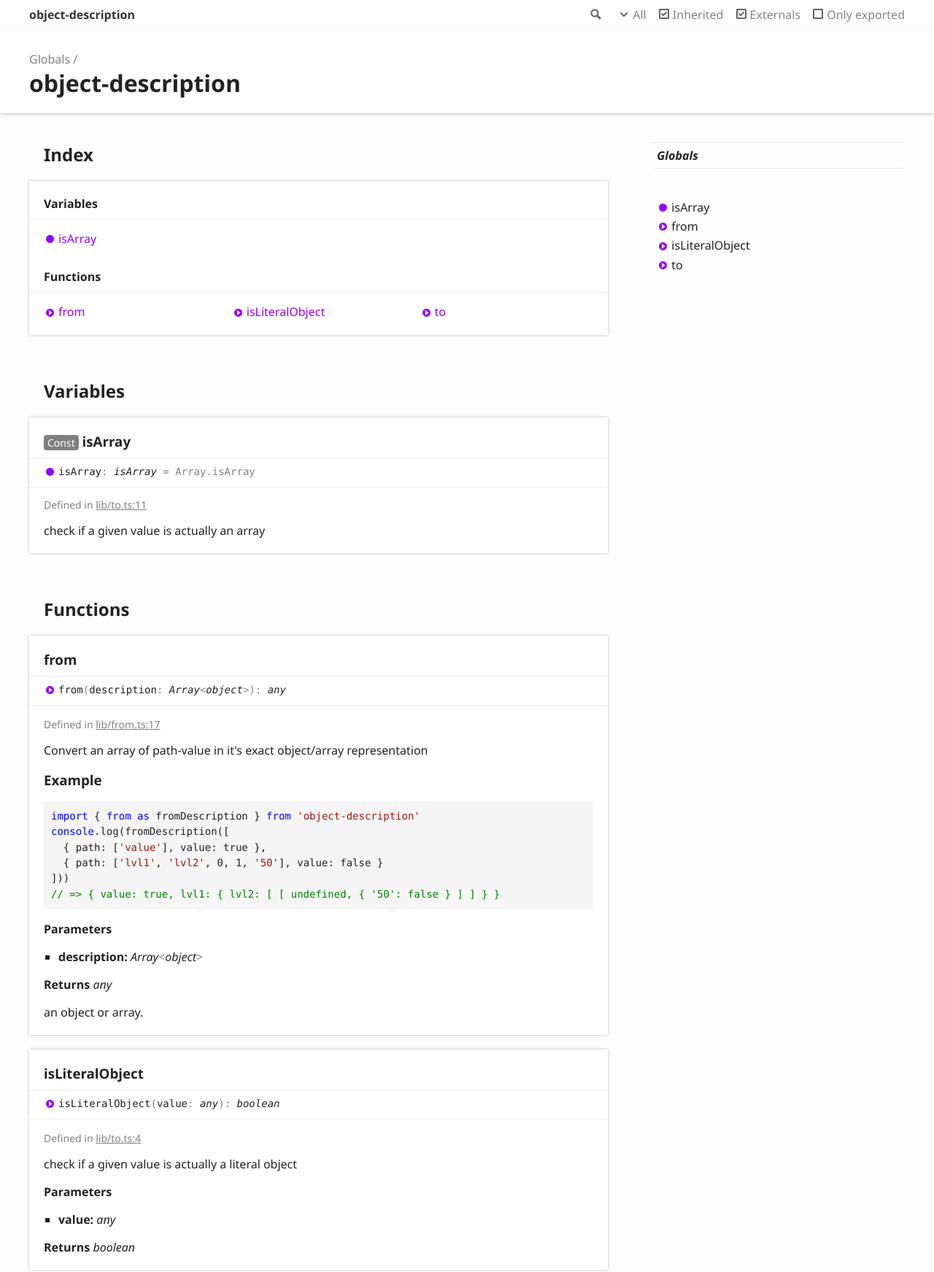
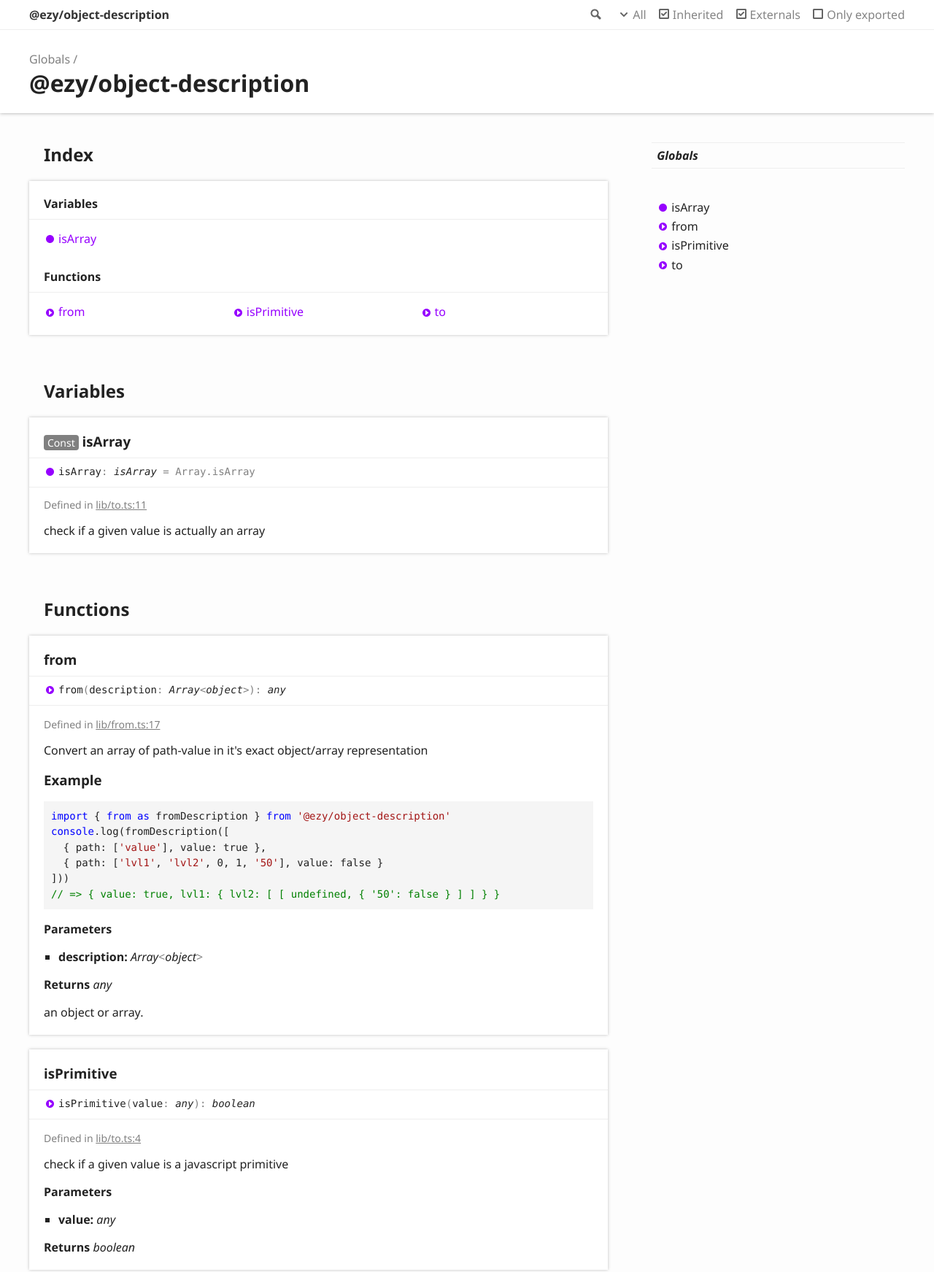
Before and after one commit to ezylean/object-description, a plain HTML site: page globals.html in a window 1280 px wide. Shown: the top 1743 px of the page at 73% size. Drawn offline with Linux system fonts and the light colour scheme.

Commit message:
[ci skip] Updates

```diff
--- a/assets/js/search.js
+++ b/assets/js/search.js
@@ -1,3 +1,3 @@
 var typedoc = typedoc || {};
             typedoc.search = typedoc.search || {};
-            typedoc.search.data = {"kinds":{"32":"Variable","64":"Function"},"rows":[{"id":0,"kind":64,"name":"from","url":"globals.html#from","classes":"tsd-kind-function"},{"id":1,"kind":64,"name":"isLiteralObject","url":"globals.html#isliteralobject","classes":"tsd-kind-function tsd-is-not-exported"},{"id":2,"kind":32,"name":"isArray","url":"globals.html#isarray","classes":"tsd-kind-variable tsd-is-not-exported"},{"id":3,"kind":64,"name":"to","url":"globals.html#to","classes":"tsd-kind-function"}]};
+            typedoc.search.data = {"kinds":{"32":"Variable","64":"Function"},"rows":[{"id":0,"kind":64,"name":"from","url":"globals.html#from","classes":"tsd-kind-function"},{"id":1,"kind":64,"name":"isPrimitive","url":"globals.html#isprimitive","classes":"tsd-kind-function tsd-is-not-exported"},{"id":2,"kind":32,"name":"isArray","url":"globals.html#isarray","classes":"tsd-kind-variable tsd-is-not-exported"},{"id":3,"kind":64,"name":"to","url":"globals.html#to","classes":"tsd-kind-function"}]};
--- a/globals.html
+++ b/globals.html
@@ -3,7 +3,7 @@
 <head>
 	<meta charset="utf-8">
 	<meta http-equiv="X-UA-Compatible" content="IE=edge">
-	<title>object-description</title>
+	<title>@ezy/object-description</title>
 	<meta name="description" content="">
 	<meta name="viewport" content="width=device-width, initial-scale=1">
 	<link rel="stylesheet" href="assets/css/main.css">
@@ -22,7 +22,7 @@
 						<li class="state loading">Preparing search index...</li>
 						<li class="state failure">The search index is not available</li>
 					</ul>
-					<a href="index.html" class="title">object-description</a>
+					<a href="index.html" class="title">@ezy/object-description</a>
 				</div>
 				<div class="table-cell" id="tsd-widgets">
 					<div id="tsd-filter">
@@ -56,7 +56,7 @@
 					<a href="globals.html">Globals</a>
 				</li>
 			</ul>
-			<h1> object-description</h1>
+			<h1> @ezy/object-description</h1>
 		</div>
 	</div>
 </header>
@@ -77,7 +77,7 @@
 							<h3>Functions</h3>
 							<ul class="tsd-index-list">
 								<li class="tsd-kind-function"><a href="globals.html#from" class="tsd-kind-icon">from</a></li>
-								<li class="tsd-kind-function tsd-is-not-exported"><a href="globals.html#isliteralobject" class="tsd-kind-icon">is<wbr>Literal<wbr>Object</a></li>
+								<li class="tsd-kind-function tsd-is-not-exported"><a href="globals.html#isprimitive" class="tsd-kind-icon">is<wbr>Primitive</a></li>
 								<li class="tsd-kind-function"><a href="globals.html#to" class="tsd-kind-icon">to</a></li>
 							</ul>
 						</section>
@@ -92,7 +92,7 @@
 					<div class="tsd-signature tsd-kind-icon">is<wbr>Array<span class="tsd-signature-symbol">:</span> <span class="tsd-signature-type">isArray</span><span class="tsd-signature-symbol"> =&nbsp;Array.isArray</span></div>
 					<aside class="tsd-sources">
 						<ul>
-							<li>Defined in <a href="https://github.com/ezylean/object-description/blob/8c43bda/src/lib/to.ts#L11">lib/to.ts:11</a></li>
+							<li>Defined in <a href="https://github.com/ezylean/object-description/blob/c62d84c/src/lib/to.ts#L11">lib/to.ts:11</a></li>
 						</ul>
 					</aside>
 					<div class="tsd-comment tsd-typography">
@@ -114,7 +114,7 @@
 						<li class="tsd-description">
 							<aside class="tsd-sources">
 								<ul>
-									<li>Defined in <a href="https://github.com/ezylean/object-description/blob/8c43bda/src/lib/from.ts#L17">lib/from.ts:17</a></li>
+									<li>Defined in <a href="https://github.com/ezylean/object-description/blob/c62d84c/src/lib/from.ts#L17">lib/from.ts:17</a></li>
 								</ul>
 							</aside>
 							<div class="tsd-comment tsd-typography">
@@ -122,7 +122,7 @@
 									<p>Convert an array of path-value in it&#39;s exact object/array representation</p>
 								</div>
 								<h3 id="example">Example</h3>
-								<pre><code class="language-js"><span class="hljs-keyword">import</span> { <span class="hljs-keyword">from</span> <span class="hljs-keyword">as</span> fromDescription } <span class="hljs-keyword">from</span> <span class="hljs-string">'object-description'</span>
+								<pre><code class="language-js"><span class="hljs-keyword">import</span> { <span class="hljs-keyword">from</span> <span class="hljs-keyword">as</span> fromDescription } <span class="hljs-keyword">from</span> <span class="hljs-string">'@ezy/object-description'</span>
 <span class="hljs-built_in">console</span>.log(fromDescription([
   { <span class="hljs-attr">path</span>: [<span class="hljs-string">'value'</span>], <span class="hljs-attr">value</span>: <span class="hljs-literal">true</span> },
   { <span class="hljs-attr">path</span>: [<span class="hljs-string">'lvl1'</span>, <span class="hljs-string">'lvl2'</span>, <span class="hljs-number">0</span>, <span class="hljs-number">1</span>, <span class="hljs-string">'50'</span>], <span class="hljs-attr">value</span>: <span class="hljs-literal">false</span> }
@@ -141,21 +141,21 @@
 					</ul>
 				</section>
 				<section class="tsd-panel tsd-member tsd-kind-function tsd-is-not-exported">
-					<a name="isliteralobject" class="tsd-anchor"></a>
-					<h3>is<wbr>Literal<wbr>Object</h3>
+					<a name="isprimitive" class="tsd-anchor"></a>
+					<h3>is<wbr>Primitive</h3>
 					<ul class="tsd-signatures tsd-kind-function tsd-is-not-exported">
-						<li class="tsd-signature tsd-kind-icon">is<wbr>Literal<wbr>Object<span class="tsd-signature-symbol">(</span>value<span class="tsd-signature-symbol">: </span><span class="tsd-signature-type">any</span><span class="tsd-signature-symbol">)</span><span class="tsd-signature-symbol">: </span><span class="tsd-signature-type">boolean</span></li>
+						<li class="tsd-signature tsd-kind-icon">is<wbr>Primitive<span class="tsd-signature-symbol">(</span>value<span class="tsd-signature-symbol">: </span><span class="tsd-signature-type">any</span><span class="tsd-signature-symbol">)</span><span class="tsd-signature-symbol">: </span><span class="tsd-signature-type">boolean</span></li>
 					</ul>
 					<ul class="tsd-descriptions">
 						<li class="tsd-description">
 							<aside class="tsd-sources">
 								<ul>
-									<li>Defined in <a href="https://github.com/ezylean/object-description/blob/8c43bda/src/lib/to.ts#L4">lib/to.ts:4</a></li>
+									<li>Defined in <a href="https://github.com/ezylean/object-description/blob/c62d84c/src/lib/to.ts#L4">lib/to.ts:4</a></li>
 								</ul>
 							</aside>
 							<div class="tsd-comment tsd-typography">
 								<div class="lead">
-									<p>check if a given value is actually a literal object</p>
+									<p>check if a given value is a javascript primitive</p>
 								</div>
 							</div>
 							<h4 class="tsd-parameters-title">Parameters</h4>
@@ -178,7 +178,7 @@
 						<li class="tsd-description">
 							<aside class="tsd-sources">
 								<ul>
-									<li>Defined in <a href="https://github.com/ezylean/object-description/blob/8c43bda/src/lib/to.ts#L36">lib/to.ts:36</a></li>
+									<li>Defined in <a href="https://github.com/ezylean/object-description/blob/c62d84c/src/lib/to.ts#L36">lib/to.ts:36</a></li>
 								</ul>
 							</aside>
 							<div class="tsd-comment tsd-typography">
@@ -186,7 +186,7 @@
 									<p>Convert any object/array into an array of path-value</p>
 								</div>
 								<h3 id="example">Example</h3>
-								<pre><code class="language-js"><span class="hljs-keyword">import</span> { to <span class="hljs-keyword">as</span> toDescription } <span class="hljs-keyword">from</span> <span class="hljs-string">'object-description'</span>
+								<pre><code class="language-js"><span class="hljs-keyword">import</span> { to <span class="hljs-keyword">as</span> toDescription } <span class="hljs-keyword">from</span> <span class="hljs-string">'@ezy/object-description'</span>
 <span class="hljs-built_in">console</span>.log(toDescription({
    <span class="hljs-attr">value</span>: <span class="hljs-literal">true</span>,
    <span class="hljs-attr">lvl1</span>: {
@@ -233,7 +233,7 @@
 						<a href="globals.html#from" class="tsd-kind-icon">from</a>
 					</li>
 					<li class=" tsd-kind-function tsd-is-not-exported">
-						<a href="globals.html#isliteralobject" class="tsd-kind-icon">is<wbr>Literal<wbr>Object</a>
+						<a href="globals.html#isprimitive" class="tsd-kind-icon">is<wbr>Primitive</a>
 					</li>
 					<li class=" tsd-kind-function">
 						<a href="globals.html#to" class="tsd-kind-icon">to</a>
```
Also changed, not shown: index.html (+5 -5 lines).
